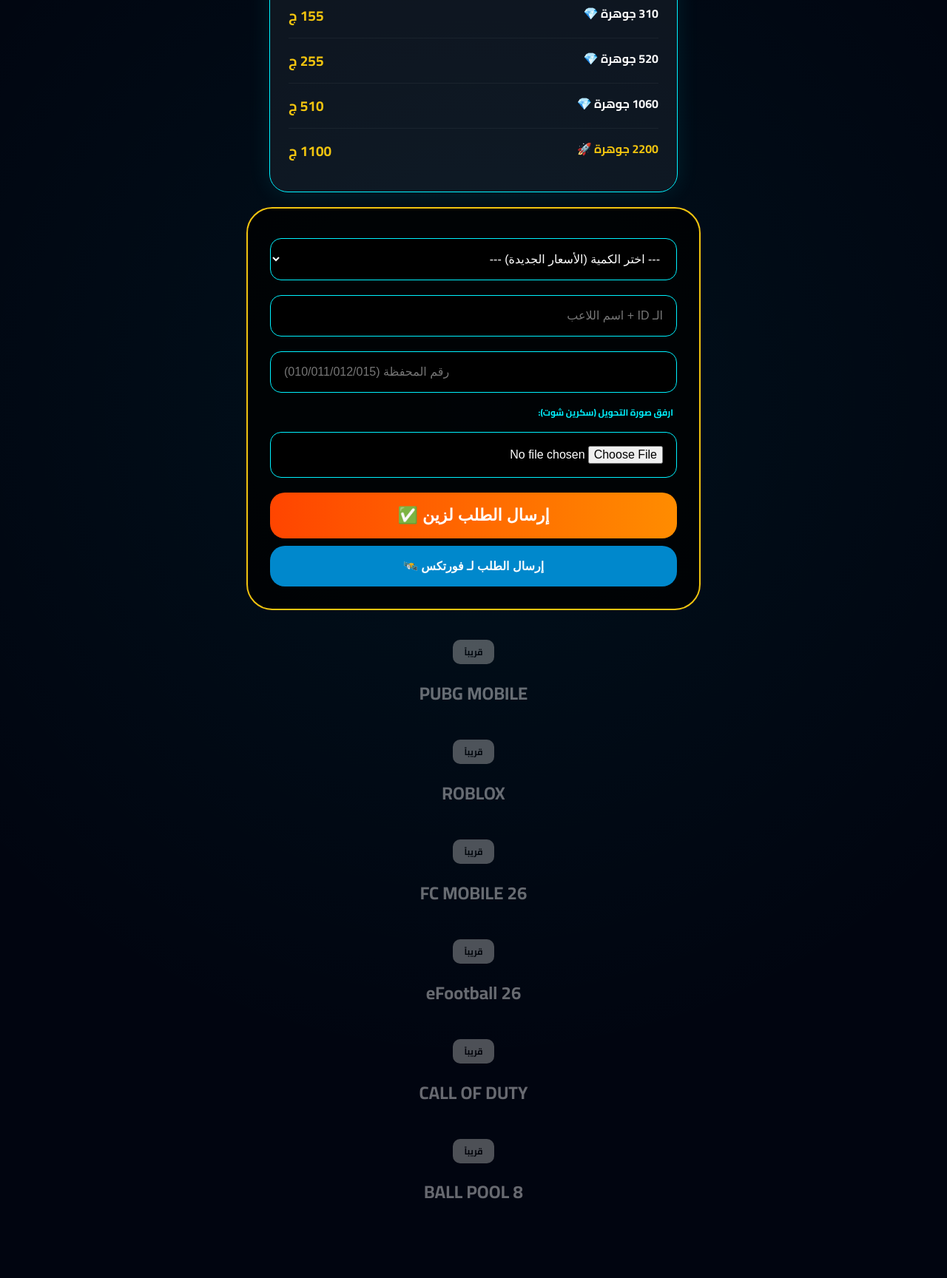
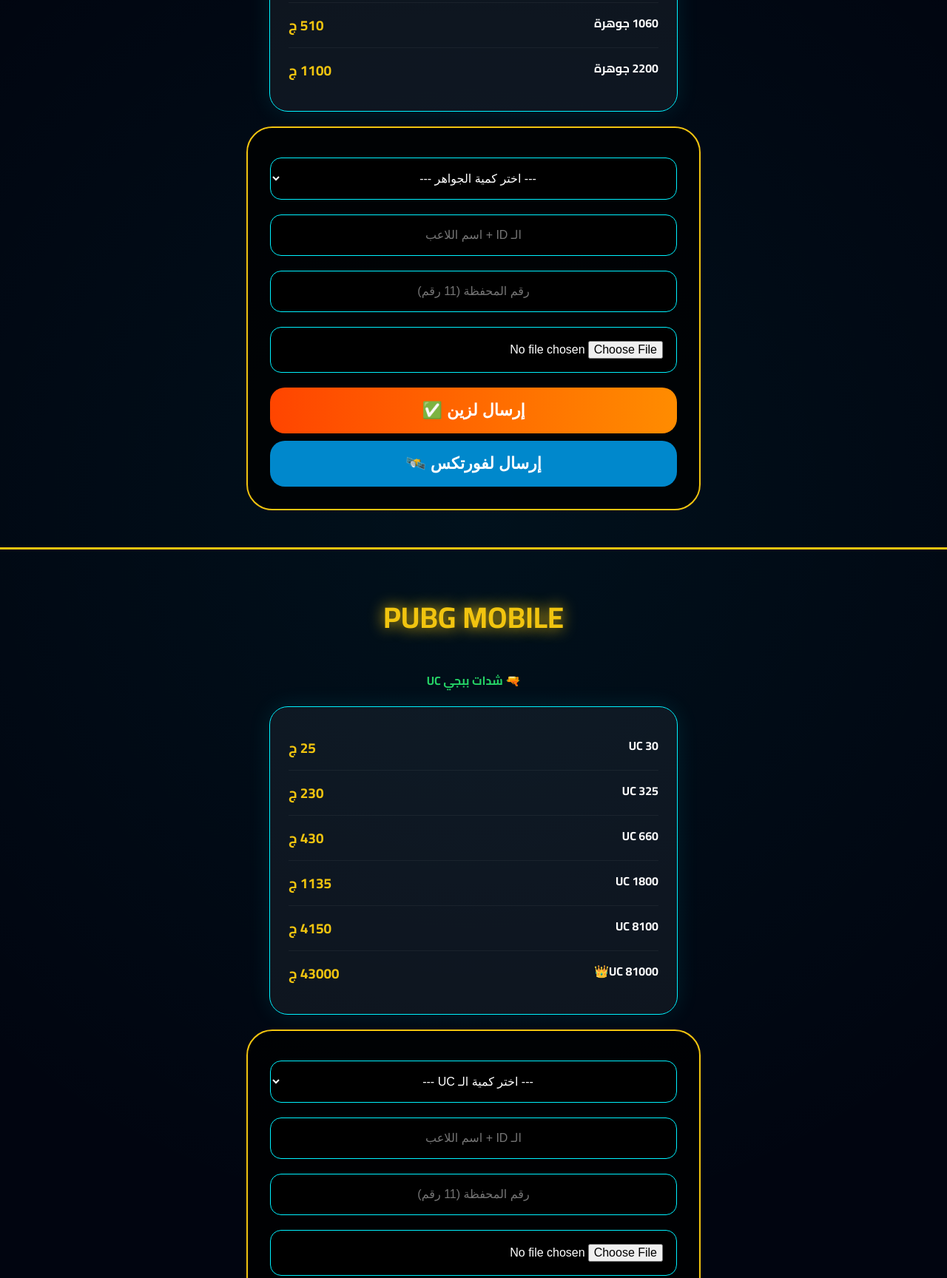
Before and after one commit to ZAinmasr1234/zain-store, a plain HTML site: page index.html in a window 1280 px wide. Shown: the part 586-2314 px from the top of the page at 74% size. Before the commit the page ends 2260 px from the top, so only its background shows below. Drawn offline with Linux system fonts and the light colour scheme.

Commit message:
Update index.html

```diff
--- a/index.html
+++ b/index.html
@@ -3,7 +3,7 @@
 <head>
     <meta charset="UTF-8">
     <meta name="viewport" content="width=device-width, initial-scale=1.0">
-    <title>ZAIN STORE | FREE FIRE MASTER</title>
+    <title>ZAIN STORE | النسخة الكاملة</title>
     <link href="https://fonts.googleapis.com/css2?family=Cairo:wght@700;900&display=swap" rel="stylesheet">
     <style>
         :root { --neon: #00f2ff; --fire: #ff4500; --gold: #f1c40f; --bg: #010510; }
@@ -13,48 +13,38 @@
             background-image: radial-gradient(circle at center, rgba(0, 242, 255, 0.05) 0%, transparent 70%);
         }
 
-        /* شاشة الافتتاح */
         #intro-screen { position: fixed; width: 100%; height: 100%; top: 0; left: 0; background: black; z-index: 100000; display: flex; flex-direction: column; justify-content: center; align-items: center; transition: 1s ease-in-out; }
         .fire-neon-text { font-size: 60px; font-weight: 900; color: #fff; text-shadow: 0 0 20px var(--fire), 0 0 40px var(--fire); animation: glow 1.2s infinite alternate; }
         @keyframes glow { from { transform: scale(1); } to { transform: scale(1.05); } }
 
+        #main-content { display: none; opacity: 0; transition: 1s; }
+
         nav { background: rgba(0,0,0,0.9); padding: 12px 20px; position: sticky; top: 0; z-index: 1000; border-bottom: 2px solid var(--neon); display: flex; justify-content: space-between; align-items: center; backdrop-filter: blur(10px); }
         .brand-name { font-size: 22px; color: var(--gold); text-shadow: 0 0 10px var(--gold); text-decoration: none; font-weight: 900; }
 
-        /* القائمة الجانبية */
         #side-menu { position: fixed; top: 0; right: -100%; width: 300px; height: 100%; background: rgba(1, 5, 16, 0.98); border-left: 2px solid var(--gold); z-index: 2000; transition: 0.5s; padding: 30px 15px; text-align: right; overflow-y: auto; }
         .support-link-btn { display: block; background: #25d366; color: white; text-align: center; padding: 12px; border-radius: 12px; text-decoration: none; margin: 10px 0; font-weight: bold; }
 
-        /* الشاشة الرئيسية - فورتكس */
         .helper-card { background: rgba(255, 255, 255, 0.03); border: 1px dashed var(--gold); border-radius: 20px; padding: 15px; margin: 20px auto; max-width: 550px; display: flex; align-items: center; gap: 15px; }
-        .helper-info h4 { margin: 0; color: var(--gold); }
-
-        /* أقسام الألعاب */
-        .game-header { margin-top: 30px; }
-        .game-logo { font-size: 40px; font-weight: 900; color: var(--fire); text-shadow: 0 0 20px var(--fire); margin-bottom: 5px; }
-
         .price-card { background: rgba(255,255,255,0.05); border: 1px solid var(--neon); border-radius: 25px; padding: 25px; margin: 20px auto; max-width: 500px; box-shadow: 0 0 30px rgba(0,242,255,0.1); }
-        .price-item { display: flex; justify-content: space-between; padding: 12px 0; border-bottom: 1px solid rgba(255,255,255,0.05); font-weight: bold; }
-        .cost { color: var(--gold); font-size: 19px; }
+        .price-item { display: flex; justify-content: space-between; padding: 12px 0; border-bottom: 1px solid rgba(255,255,255,0.05); }
+        .cost { color: var(--gold); font-size: 19px; font-weight: bold; }
 
         .order-box { background: rgba(0,0,0,0.8); padding: 30px; border-radius: 35px; border: 2px solid var(--gold); max-width: 550px; margin: 20px auto; }
-        input, select { width: 100%; padding: 18px; margin: 10px 0; border-radius: 15px; border: 1px solid var(--neon); background: black; color: white; font-size: 16px; box-sizing: border-box; }
+        input, select { width: 100%; padding: 18px; margin: 10px 0; border-radius: 15px; border: 1px solid var(--neon); background: black; color: white; font-size: 16px; box-sizing: border-box; text-align: center; }
 
         .btn-send { background: linear-gradient(90deg, #ff4500, #ff8c00); color: white; width: 100%; padding: 18px; border: none; border-radius: 20px; font-size: 22px; font-weight: 900; cursor: pointer; margin-top: 10px; }
-        .btn-vortex { background: #0088cc; font-size: 16px; margin-top: 10px; }
-
-        .locked-section { opacity: 0.4; filter: grayscale(1); margin: 40px 0; }
-        .locked-badge { background: var(--gold); color: black; padding: 5px 15px; border-radius: 10px; font-size: 12px; font-weight: bold; }
+        .section-divider { border-top: 3px solid var(--gold); margin: 50px 0; padding-top: 20px; }
     </style>
 </head>
 <body>
 
 <div id="intro-screen">
     <div class="fire-neon-text">ZAIN STORE</div>
-    <div style="color: var(--gold); margin-top: 20px; font-weight: bold;">FF BOOYAH EDITION 🛡️</div>
+    <div style="color: var(--gold); margin-top: 20px; font-weight: bold;">FF & PUBG EDITION 🛡️</div>
 </div>
-<audio id="action-sound" src="https://www.soundjay.com/nature/thunder-01.mp3" preload="auto"></audio>
 
+<div id="main-content">
     <nav>
         <a href="#" class="brand-name">ZAIN STORE 👑</a>
         <button style="background:none; border:1px solid var(--neon); color:var(--neon); padding:5px 15px; border-radius:8px; cursor:pointer;" onclick="toggleMenu()">الدعم</button>
@@ -69,63 +59,87 @@
     </div>
 
     <section class="game-section">
-    <div class="helper-card">
-        <div style="font-size: 30px;">🛰️</div>
-        <div class="helper-info" style="text-align: right;">
-            <h4>المساعد الرسمي: فورتكس</h4>
-            <p style="font-size: 12px; color: #ccc;">متاح للشحن الفوري في حال انشغال زين.</p>
+        <div style="margin-top: 20px;">
+            <h1 style="color: var(--fire); font-size: 40px; text-shadow: 0 0 20px var(--fire);">FREE FIRE</h1>
+            <p style="color: var(--neon); font-weight: bold;">💎 جواهر فري فاير</p>
         </div>
+        <div class="price-card">
+            <div class="price-item"><span>50 جوهرة</span> <span class="cost">30 ج</span></div>
+            <div class="price-item"><span>100 جوهرة</span> <span class="cost">55 ج</span></div>
+            <div class="price-item"><span>210 جوهرة</span> <span class="cost">110 ج</span></div>
+            <div class="price-item"><span>310 جوهرة</span> <span class="cost">155 ج</span></div>
+            <div class="price-item"><span>520 جوهرة</span> <span class="cost">255 ج</span></div>
+            <div class="price-item"><span>1060 جوهرة</span> <span class="cost">510 ج</span></div>
+            <div class="price-item" style="border:none;"><span>2200 جوهرة</span> <span class="cost">1100 ج</span></div>
         </div>
-
-    <div class="game-header">
-        <div class="game-logo">FREE FIRE</div>
-        <p style="color: var(--neon); font-weight: bold; letter-spacing: 2px;">BOOYAH! | شحن رسمي</p>
-    </div>
-
-    <div class="price-card">
-        <div class="price-item"><span>50 جوهرة 💎</span> <span class="cost">30 ج</span></div>
-        <div class="price-item"><span>100 جوهرة 💎</span> <span class="cost">55 ج</span></div>
-        <div class="price-item"><span>210 جوهرة 💎</span> <span class="cost">110 ج</span></div>
-        <div class="price-item"><span>310 جوهرة 💎</span> <span class="cost">155 ج</span></div>
-        <div class="price-item"><span>520 جوهرة 💎</span> <span class="cost">255 ج</span></div>
-        <div class="price-item"><span>1060 جوهرة 💎</span> <span class="cost">510 ج</span></div>
-        <div class="price-item" style="border:none; color: var(--gold);"><span>2200 جوهرة 🚀</span> <span class="cost">1100 ج</span></div>
-    </div>
-
         <div class="order-box">
-        <select id="amount_select">
-            <option value="" disabled selected>--- اختر الكمية (الأسعار الجديدة) ---</option>
-            <option value="50 جوهرة">50 جوهرة - 30 ج</option>
-            <option value="100 جوهرة">100 جوهرة - 55 ج</option>
-            <option value="210 جوهرة">210 جوهرة - 110 ج</option>
-            <option value="310 جوهرة">310 جوهرة - 155 ج</option>
-            <option value="520 جوهرة">520 جوهرة - 255 ج</option>
-            <option value="1060 جوهرة">1060 جوهرة - 510 ج</option>
-            <option value="2200 جوهرة">2200 جوهرة - 1100 ج</option>
+            <select id="ff_amount">
+                <option value="" disabled selected>--- اختر كمية الجواهر ---</option>
+                <option value="50 جوهرة - 30 ج">50 جوهرة - 30 ج</option>
+                <option value="100 جوهرة - 55 ج">100 جوهرة - 55 ج</option>
+                <option value="210 جوهرة - 110 ج">210 جوهرة - 110 ج</option>
+                <option value="310 جوهرة - 155 ج">310 جوهرة - 155 ج</option>
+                <option value="520 جوهرة - 255 ج">520 جوهرة - 255 ج</option>
+                <option value="1060 جوهرة - 510 ج">1060 جوهرة - 510 ج</option>
+                <option value="2200 جوهرة - 1100 ج">2200 جوهرة - 1100 ج</option>
             </select>
-        <input type="text" id="id_player" placeholder="الـ ID + اسم اللاعب">
-        <input type="tel" id="sender_num" placeholder="رقم المحفظة (010/011/012/015)" maxlength="11">
-        <label style="display:block; text-align:right; font-size:12px; color:var(--neon); margin: 5px;">ارفق صورة التحويل (سكرين شوت):</label>
-        <input type="file" id="screenshot_file" accept="image/*">
-
-        <button class="btn-send" onclick="validate('zain')">إرسال الطلب لزين ✅</button>
-        <button class="btn-send btn-vortex" onclick="validate('vortex')">إرسال الطلب لـ فورتكس 🛰️</button>
+            <input type="text" id="ff_id" placeholder="الـ ID + اسم اللاعب">
+            <input type="tel" id="ff_num" placeholder="رقم المحفظة (11 رقم)">
+            <input type="file" id="ff_file" accept="image/*">
+            <button class="btn-send" onclick="validate('ff', 'zain')">إرسال لزين ✅</button>
+            <button class="btn-send" style="background: #0088cc;" onclick="validate('ff', 'vortex')">إرسال لفورتكس 🛰️</button>
         </div>
     </section>
 
-<div class="locked-section"><span class="locked-badge">قريباً</span><h2>PUBG MOBILE</h2></div>
-<div class="locked-section"><span class="locked-badge">قريباً</span><h2>ROBLOX</h2></div>
-<div class="locked-section"><span class="locked-badge">قريباً</span><h2>FC MOBILE 26</h2></div>
-<div class="locked-section"><span class="locked-badge">قريباً</span><h2>eFootball 26</h2></div>
-<div class="locked-section"><span class="locked-badge">قريباً</span><h2>CALL OF DUTY</h2></div>
-<div class="locked-section"><span class="locked-badge">قريباً</span><h2>8 BALL POOL</h2></div>
+    <section class="game-section section-divider">
+        <div style="margin-top: 20px;">
+            <h1 style="color: #f1c40f; font-size: 40px; text-shadow: 0 0 20px #f1c40f;">PUBG MOBILE</h1>
+            <p style="color: #25d366; font-weight: bold;">🔫 شدات ببجي UC</p>
+        </div>
+        <div class="price-card">
+            <div class="price-item"><span>30 UC</span> <span class="cost">25 ج</span></div>
+            <div class="price-item"><span>325 UC</span> <span class="cost">230 ج</span></div>
+            <div class="price-item"><span>660 UC</span> <span class="cost">430 ج</span></div>
+            <div class="price-item"><span>1800 UC</span> <span class="cost">1135 ج</span></div>
+            <div class="price-item"><span>8100 UC</span> <span class="cost">4150 ج</span></div>
+            <div class="price-item" style="border:none;"><span>81000 UC👑</span> <span class="cost">43000 ج</span></div>
+        </div>
+        <div class="order-box" style="border-color: #f1c40f;">
+            <select id="pubg_amount">
+                <option value="" disabled selected>--- اختر كمية الـ UC ---</option>
+                <option value="30 UC - 25 ج">30 UC - 25 ج</option>
+                <option value="60 UC - 50 ج">60 UC - 50 ج</option>
+                <option value="325 UC - 230 ج">325 UC - 230 ج</option>
+                <option value="660 UC - 430 ج">660 UC - 430 ج</option>
+                <option value="1800 UC - 1135 ج">1800 UC - 1135 ج</option>
+                <option value="3850 UC - 3010 ج">3850 UC - 3010 ج</option>
+                <option value="8100 UC - 4150 ج">8100 UC - 4150 ج</option>
+                <option value="16200 UC - 8450 ج">16200 UC - 8450 ج</option>
+                <option value="24300 UC - 13000 ج">24300 UC - 13000 ج</option>
+                <option value="32400 UC - 17000 ج">32400 UC - 17000 ج</option>
+                <option value="40500 UC - 21700 ج">40500 UC - 21700 ج</option>
+                <option value="48600 UC - 25400 ج">48600 UC - 25400 ج</option>
+                <option value="81000 UC - 43000 ج">81000 UC - 43000 ج</option>
+            </select>
+            <input type="text" id="pubg_id" placeholder="الـ ID + اسم اللاعب">
+            <input type="tel" id="pubg_num" placeholder="رقم المحفظة (11 رقم)">
+            <input type="file" id="pubg_file" accept="image/*">
+            <button class="btn-send" style="background: linear-gradient(90deg, #f1c40f, #d4ac0d);" onclick="validate('pubg', 'zain')">إرسال لزين ✅</button>
+            <button class="btn-send" style="background: #0088cc;" onclick="validate('pubg', 'vortex')">إرسال لفورتكس 🛰️</button>
+        </div>
+    </section>
+</div>
 
 <script>
     window.onload = function() {
-        document.getElementById('action-sound').play().catch(e => {});
         setTimeout(() => {
             document.getElementById('intro-screen').style.opacity = '0';
-            setTimeout(() => document.getElementById('intro-screen').style.display = 'none', 1000);
+            setTimeout(() => {
+                document.getElementById('intro-screen').style.display = 'none';
+                const main = document.getElementById('main-content');
+                main.style.display = 'block';
+                setTimeout(() => { main.style.opacity = '1'; }, 100);
+            }, 1000);
         }, 3000);
     };
 
@@ -134,18 +148,15 @@
         menu.style.right = (menu.style.right === '0px') ? '-100%' : '0px';
     }
 
-    function validate(target) {
-        const amt = document.getElementById('amount_select').value;
-        const id = document.getElementById('id_player').value;
-        const num = document.getElementById('sender_num').value;
-        const file = document.getElementById('screenshot_file').files[0];
-        const egyptRegex = /^(010|011|012|015)[0-9]{8}$/;
-
-        if(!amt || !id || !num || !file) { alert("⚠️ أكمل البيانات أولاً!"); return; }
-        if(!egyptRegex.test(num)) { alert("❌ الرقم غير صحيح!"); return; }
-
+    function validate(game, target) {
+        const amt = document.getElementById(game + '_amount').value;
+        const id = document.getElementById(game + '_id').value;
+        const num = document.getElementById(game + '_num').value;
+        const file = document.getElementById(game + '_file').files[0];
+        if(!amt || !id || !num || !file) { alert("⚠️ برجاء إكمال البيانات!"); return; }
         const phone = (target === 'zain') ? '201021431977' : '201203955533';
-        const text = encodeURIComponent(`🎮 طلب شحن VIP\n💎 الكمية: ${amt}\n🆔 الـ ID: ${id}\n📲 المحول: ${num}\n🛡️ ZAIN STORE`);
+        const gameName = (game === 'ff') ? 'FREE FIRE' : 'PUBG MOBILE';
+        const text = encodeURIComponent(`🎮 طلب شحن VIP\n🕹️ اللعبة: ${gameName}\n💎 الكمية: ${amt}\n🆔 الـ ID: ${id}\n📲 المحول: ${num}\n🛡️ ZAIN STORE`);
         window.location.replace("https://api.whatsapp.com/send?phone=" + phone + "&text=" + text);
     }
 </script>
```
Lines whose indentation alone changed are shown as unchanged.
